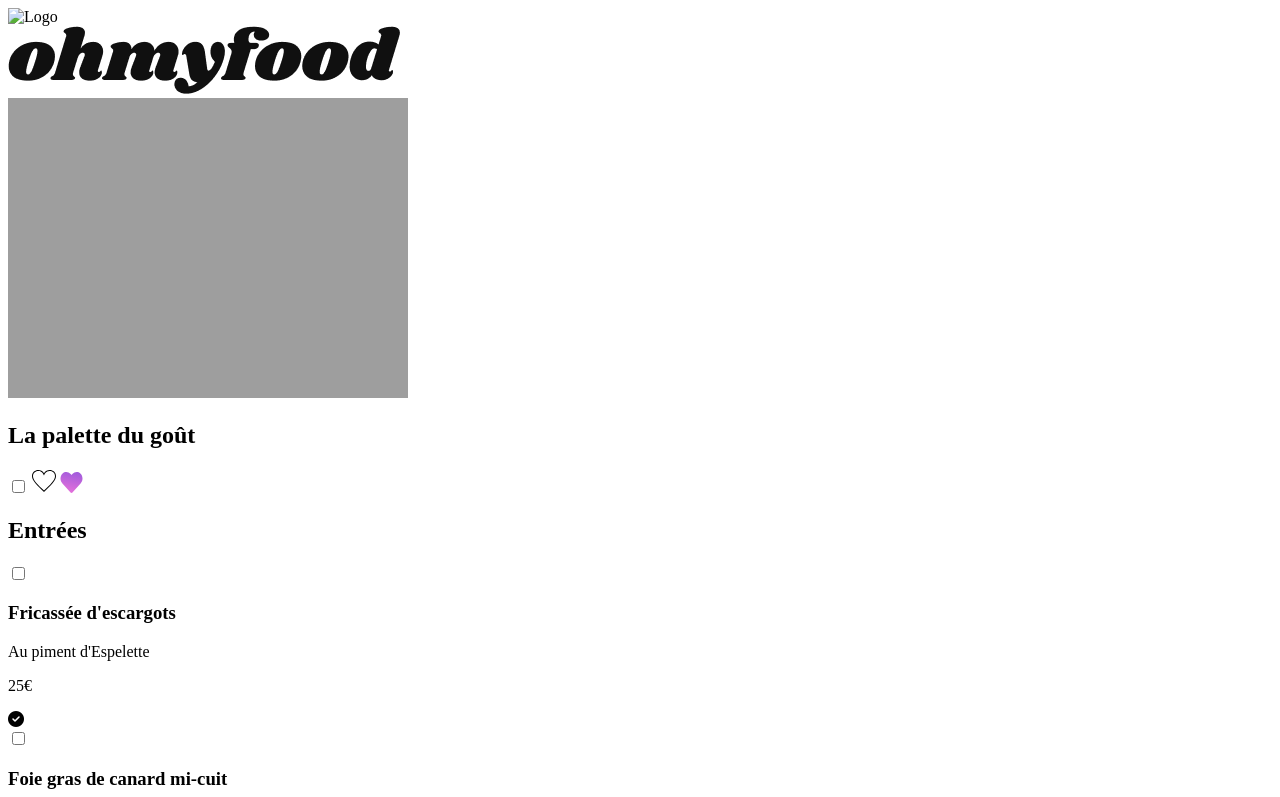
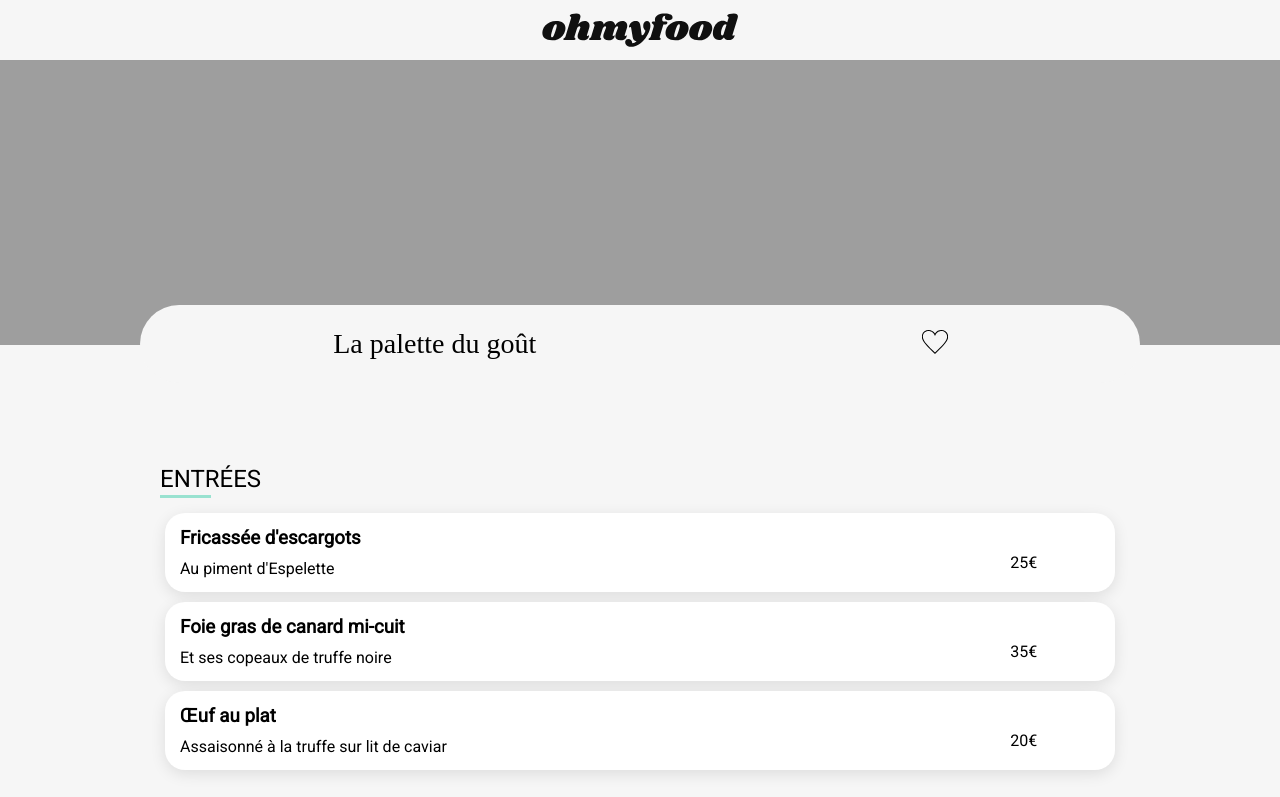
Before and after one commit to ShumiFr/Projet-3, a website: page restaurants/menu1.html in a window 1280 px wide. Shown: the top 797 px of the page. Drawn offline with nearby package versions, Linux system fonts and the light colour scheme; files that its build step writes are made by us from their sources; the site is published under a folder, as on GitHub Pages, so addresses that start at the root find nothing; files whose address does not match are found by name; a web font is replaced by a local one.

Commit message:
Update menu1.html

```diff
--- a/restaurants/menu1.html
+++ b/restaurants/menu1.html
@@ -4,7 +4,7 @@
     <meta charset="UTF-8" />
     <meta name="viewport" content="width=device-width, initial-scale=1.0" />
     <title>Menu - La palette du goût</title>
-    <link rel="stylesheet" href="/styles/style.css" />
+    <link rel="stylesheet" href="styles/style.css" />
     <!--------- Fonts --------->
     <link rel="preconnect" href="https://fonts.googleapis.com" />
     <link rel="preconnect" href="https://fonts.gstatic.com" crossorigin />
@@ -21,7 +21,7 @@
   <body>
     <header class="header">
       <div class="header__logo--mobile">
-        <img src="/assets/logo/ohmyfood@2x.svg" alt="Logo" />
+        <img src="assets/logo/ohmyfood@2x.svg" alt="Logo" />
       </div>
       <div class="header__logo--desktop">
         <img src="assets/logo/ohmyfood.png" alt="Logo" />
```
